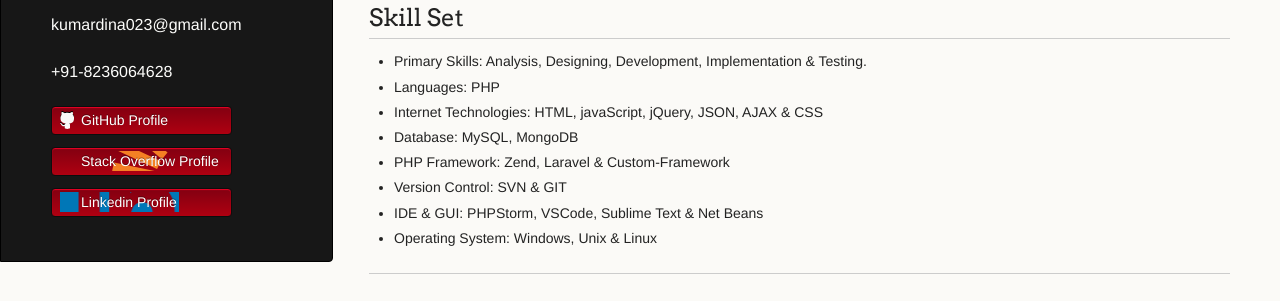
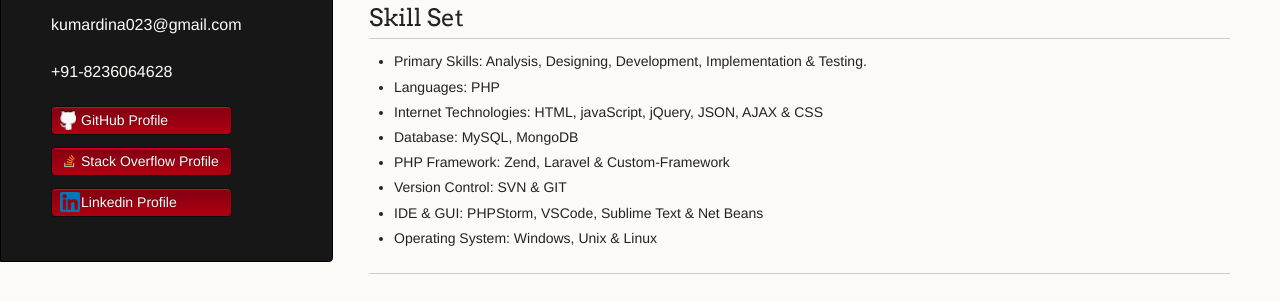
Before and after one commit to DinanathThakur/dinanaththakur.github.io, a Jekyll site: the page built from index.md, in a window 1280 px wide. Shown: the part 402-703 px from the top of the page. Built offline with Jekyll 4.4.1, drawn with Linux system fonts in a browser that asks for light colours; our own code applies the rules of GitHub Pages for plain Markdown files.

Commit message:
image positioning

```diff
--- a/_sass/jekyll-theme-dinky.scss
+++ b/_sass/jekyll-theme-dinky.scss
@@ -309,14 +309,17 @@ a.buttons {
 
 a.github {
 	background: url(../images/octocat-small.png) no-repeat 1px;
+  background-size: contain;
 }
 
 a.stack_overflow_icon {
 	background: url(../images/so-icon.png) no-repeat 1px;
+  background-size: contain;
 }
 
 a.linkedin_profile_icon {
 	background: url(../images/linkedin.png) no-repeat 1px;
+  background-size: contain;
 }
 
 a.buttons:hover {
```
